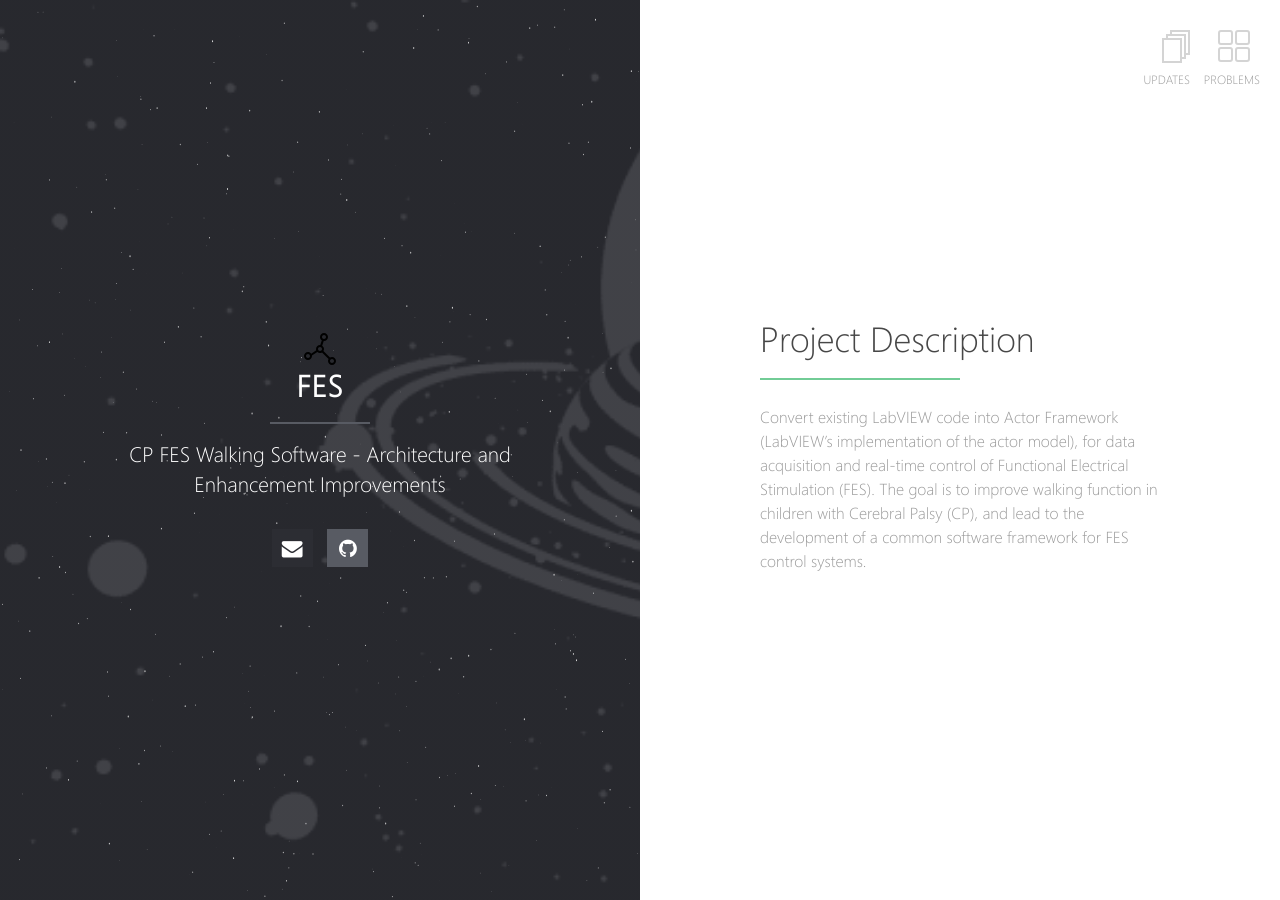
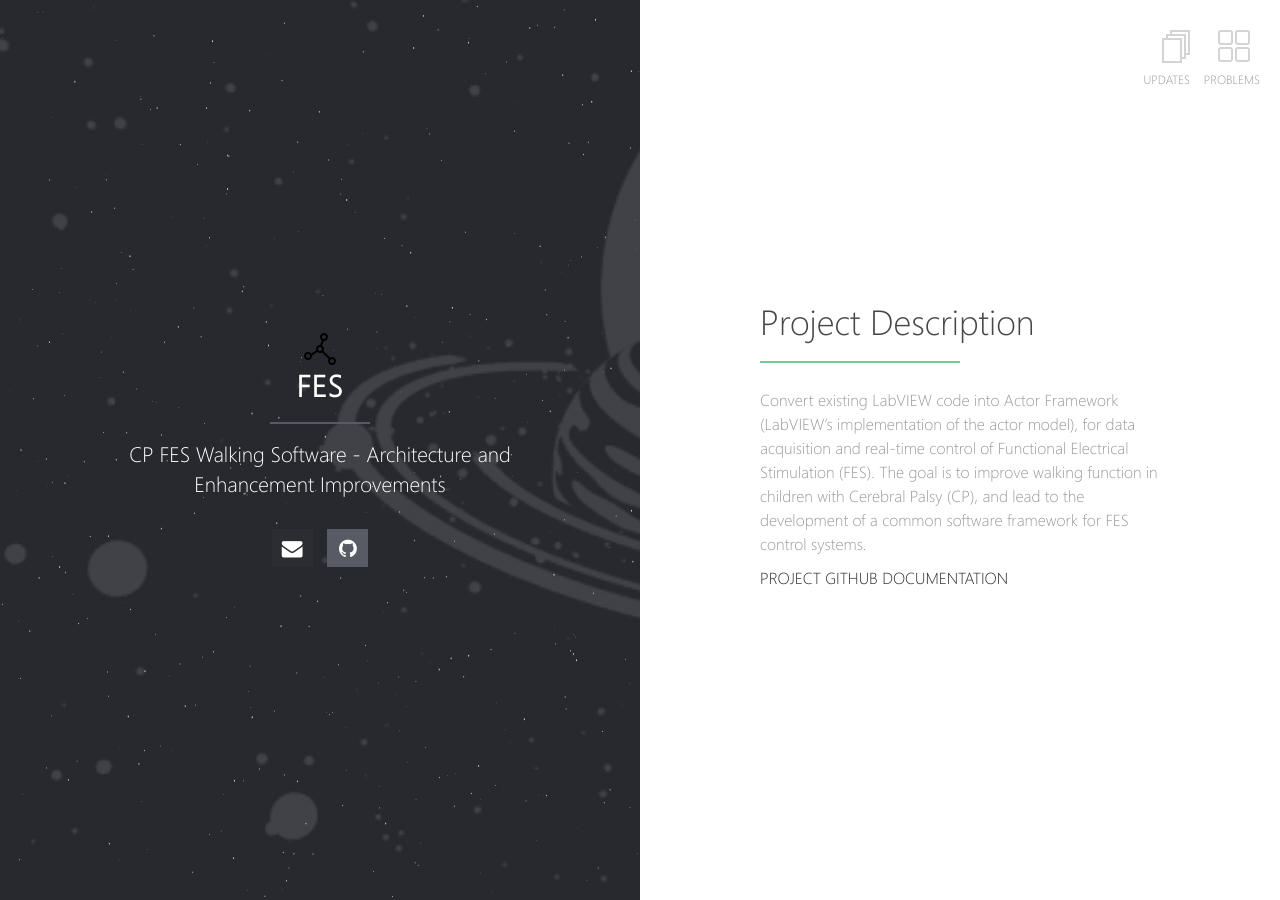
Before and after one commit to pbgrillo/FES, a Jekyll site: the page built from index.md, in a window 1280 px wide. Built offline with Jekyll 4.4.1, drawn with Linux system fonts in a browser that asks for light colours; our own code applies the rules of GitHub Pages for plain Markdown files.

Commit message:
Update index.md

```diff
--- a/index.md
+++ b/index.md
@@ -3,3 +3,6 @@
 ---
 ## Project Description
 Convert existing LabVIEW code into Actor Framework (LabVIEW's implementation of the actor model), for data acquisition and real-time control of Functional Electrical Stimulation (FES). The goal is to improve walking function in children with Cerebral Palsy (CP), and lead to the development of a common software framework for FES control systems.
+
+[PROJECT GITHUB](https://www.google.com)
+[DOCUMENTATION](https://www.google.com)
```
